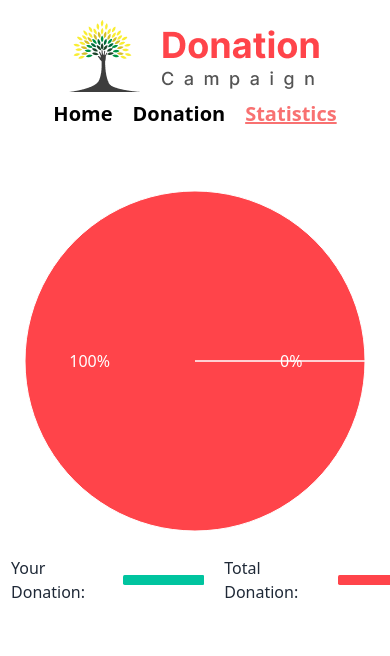
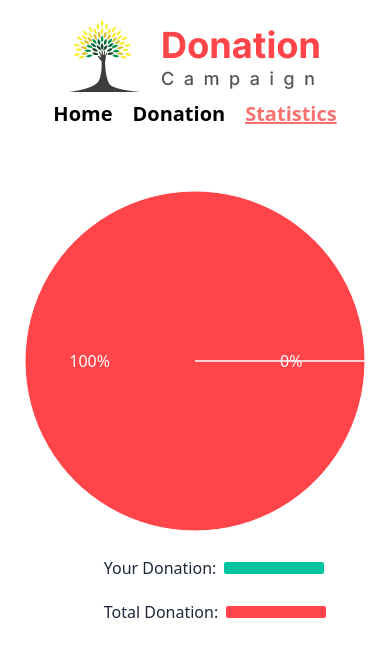
Before and after one commit to mdmasumdu/donation-campaign, a React (Vite) app: page /statistics in a window 390 px wide. Shown: the top 656 px of the page. Built offline with nearby package versions, Linux system fonts and the light colour scheme.

Commit message:
makde pie chart responsive

```diff
--- a/src/Pages/Statistics/Statistics.jsx
+++ b/src/Pages/Statistics/Statistics.jsx
@@ -94,10 +94,11 @@ const Statistics = () => {
 
     </PieChart>
 
-    <div>
-      <p className="flex items-center gap-5">Your Donation: <svg width="100" height="12" viewBox="0 0 100 12" fill="none" xmlns="http://www.w3.org/2000/svg">
-<rect width="100" height="12" rx="2" fill="#00C49F"/>
-</svg> Total Donation: <svg width="100" height="12" viewBox="0 0 100 12" fill="none" xmlns="http://www.w3.org/2000/svg">
+    <div className="flex flex-col md:flex-row gap-5">
+      <p className="flex items-center gap-2">Your Donation: <svg width="100" height="12" viewBox="0 0 100 12" fill="none" xmlns="http://www.w3.org/2000/svg">
+<rect width="100" height="12" rx="2" fill="#00C49F"/></svg> </p>
+
+<p className="flex items-center gap-2">Total Donation: <svg width="100" height="12" viewBox="0 0 100 12" fill="none" xmlns="http://www.w3.org/2000/svg">
 <rect width="100" height="12" rx="2" fill="#FF444A"/>
 </svg>
 
```
